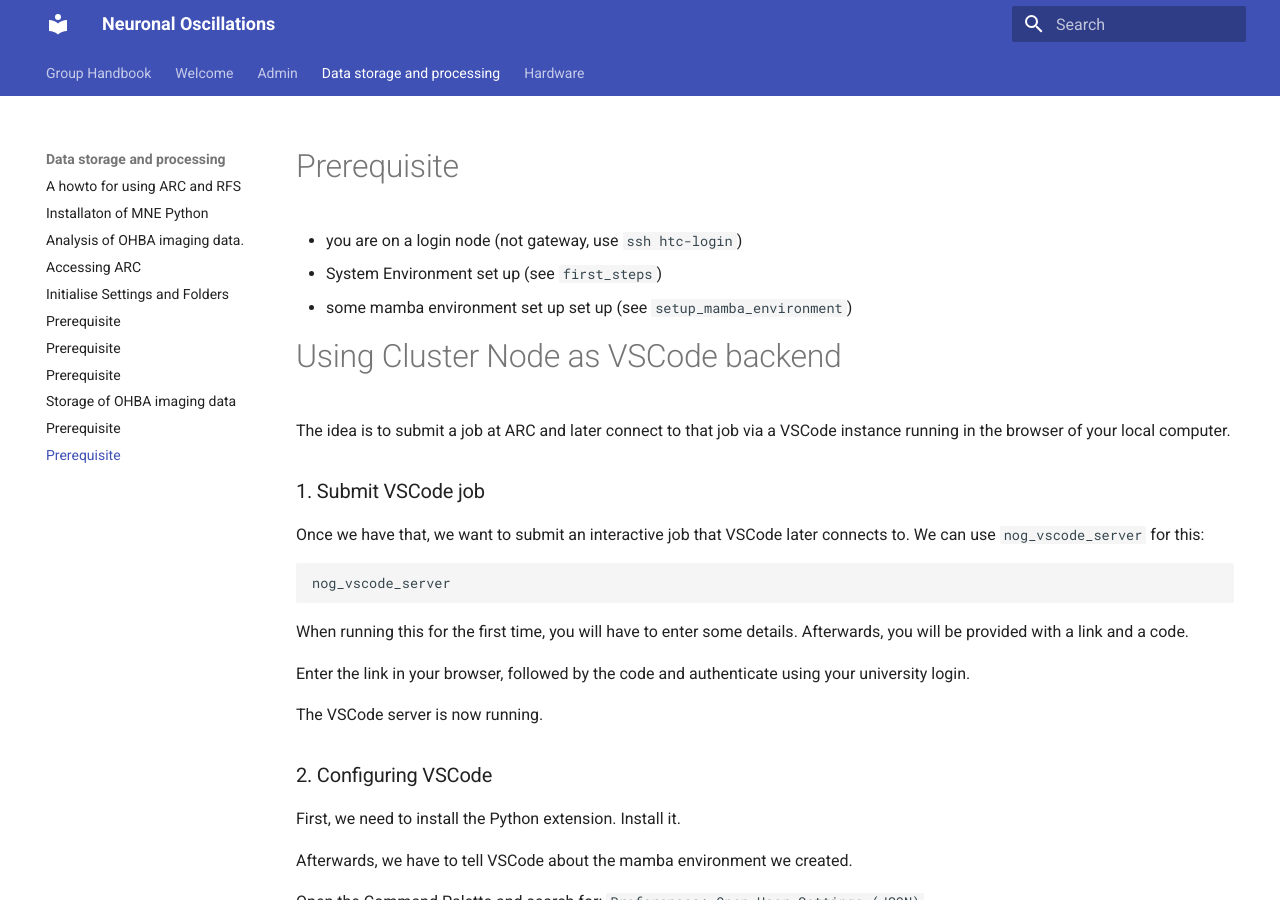
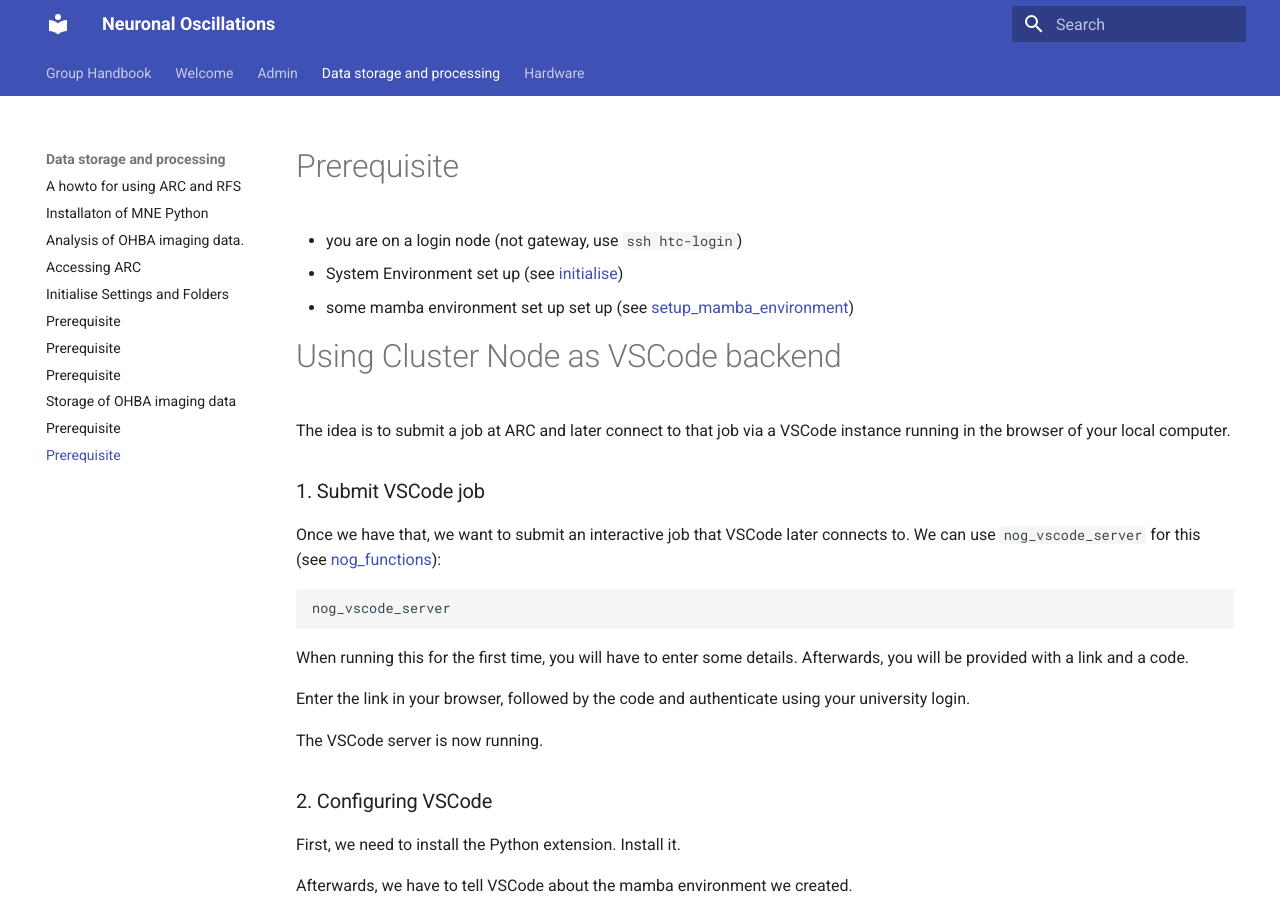
Before and after one commit to Neuronal-Oscillations/group-handbook, an MkDocs documentation site: the page built from docs/data_storage_and_processing/using_vscode.md, in a window 1280 px wide and 900 px high. Built offline with MkDocs 1.6.1 and Material for MkDocs 9.7.7, drawn with Linux system fonts in a browser that asks for light colours.

Commit message:
Update using_vscode.md

````diff
--- a/docs/data_storage_and_processing/using_vscode.md
+++ b/docs/data_storage_and_processing/using_vscode.md
@@ -1,7 +1,7 @@
 # Prerequisite
 - you are on a login node (not gateway, use `ssh htc-login`)
-- System Environment set up (see `first_steps`)
-- some mamba environment set up set up (see `setup_mamba_environment`)
+- System Environment set up (see [initialise](initialise.md))
+- some mamba environment set up set up (see [setup_mamba_environment](setup_mamba_environment.md))
 
 # Using Cluster Node as VSCode backend
 
@@ -9,7 +9,7 @@
 
 ### 1. Submit VSCode job
 
-Once we have that, we want to submit an interactive job that VSCode later connects to. We can use `nog_vscode_server` for this:
+Once we have that, we want to submit an interactive job that VSCode later connects to. We can use `nog_vscode_server` for this (see [nog_functions](nog_functions.md)):
 
 ```bash
 nog_vscode_server
````
